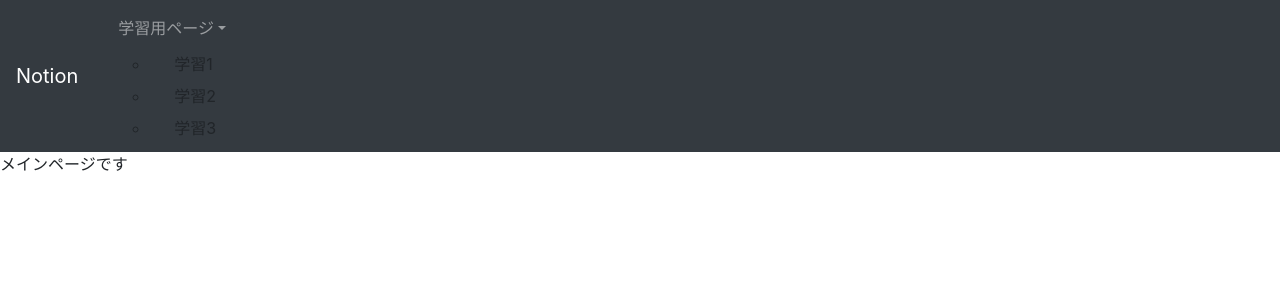
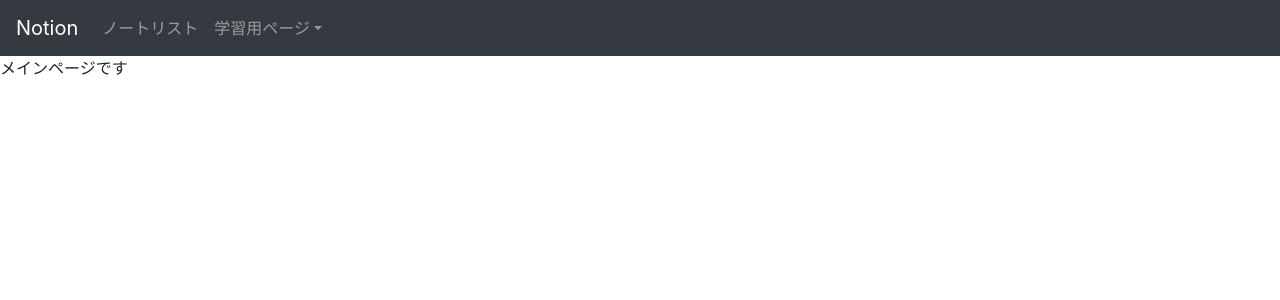
Before and after one commit to ryotaro-boost/practice_vue.js, a Vue app: page / in a window 1280 px wide. Shown: the top 300 px of the page. Built offline with nearby package versions, Linux system fonts and the light colour scheme.

Commit message:
class指定漏れ修正、ドロップダウン項目名

```diff
--- a/src/components/NavigationBar.vue
+++ b/src/components/NavigationBar.vue
@@ -9,12 +9,12 @@
         <div class="collapse navbar-collapse" id="navbarText">
             <ul class="navbar-nav">
                 <li class="nav-item">
-                    <a class="nav-link" href="#"></a>
+                    <a class="nav-link" href="#">ノートリスト</a>
                 </li>
 
                 <li class="nav-item dropdown">
                     <a class="nav-link dropdown-toggle" data-toggle="dropdown">学習用ページ</a>
-                    <ul>
+                    <ul class="dropdown-menu">
                         <li><a class="dropdown-item" href="#">学習1</a></li>
                         <li><a class="dropdown-item" href="#">学習2</a></li>
                         <li><a class="dropdown-item" href="#">学習3</a></li>
```
